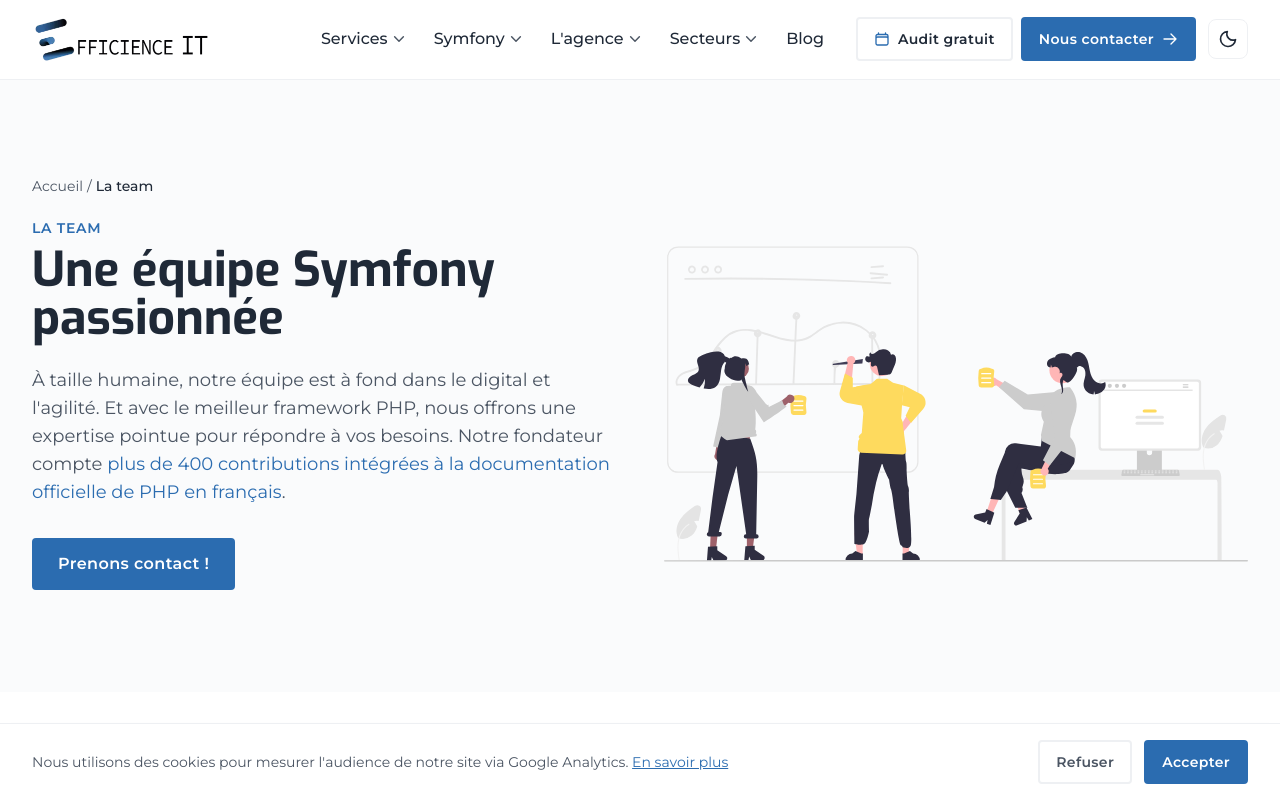
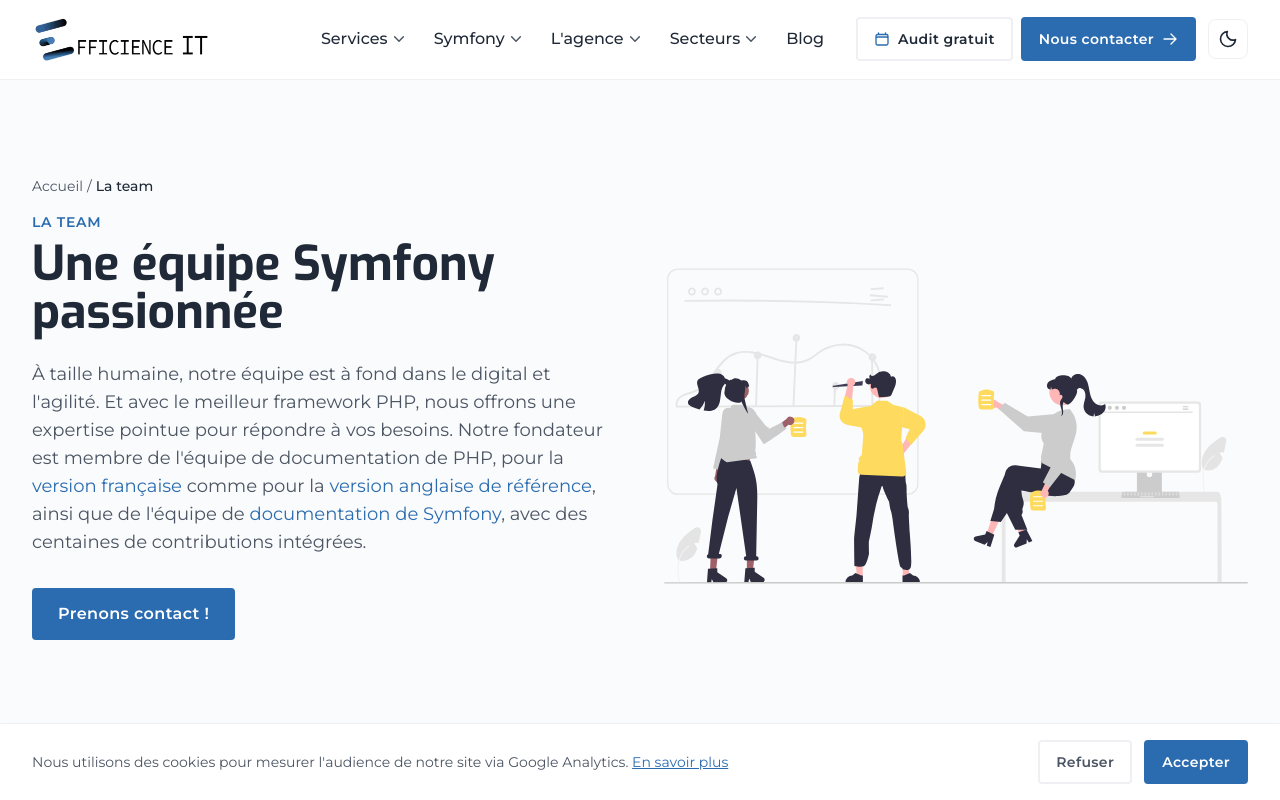
Before and after one commit to efficience-it/website, a Next.js app: page /la-team in a window 1280 px wide. Shown: the top 800 px of the page. Built offline with nearby package versions, Linux system fonts and the light colour scheme.

Commit message:
update (#1252)
* update

* update

* update

```diff
--- a/src/app/(fr)/la-team/page.tsx
+++ b/src/app/(fr)/la-team/page.tsx
@@ -27,7 +27,7 @@ const webPage = webPageJsonLd({
     "Découvrez l'équipe d'Efficience IT : développeurs, profils techniques et métiers engagés dans la réalisation de projets web et applicatifs.",
   path: "/la-team",
   datePublished: "2025-09-01",
-  dateModified: "2025-09-01",
+  dateModified: "2026-11-23",
 });
 
 const teamRelatedLinks: RelatedLink[] = [
@@ -70,12 +70,20 @@ export default function LaTeam() {
                 À taille humaine, notre équipe est à fond dans le digital et
                 l&apos;agilité. Et avec le meilleur framework PHP, nous offrons
                 une expertise pointue pour répondre à vos besoins. Notre
-                fondateur compte{" "}
-                <a href="https://github.com/php/doc-fr/pulls?q=is%3Apr+author%3Alacatoire+is%3Amerged" target="_blank" rel="noopener noreferrer" className="text-primary hover:underline">
-                  plus de 400 contributions intégrées à la documentation
-                  officielle de PHP en français
+                fondateur est membre de l&apos;équipe de documentation de PHP,
+                pour la{" "}
+                <a href="https://github.com/php/doc-fr" target="_blank" rel="noopener noreferrer" className="text-primary hover:underline">
+                  version française
+                </a>{" "}
+                comme pour la{" "}
+                <a href="https://github.com/php/doc-en" target="_blank" rel="noopener noreferrer" className="text-primary hover:underline">
+                  version anglaise de référence
                 </a>
-                .
+                , ainsi que de l&apos;équipe de{" "}
+                <a href="https://github.com/symfony/symfony-docs" target="_blank" rel="noopener noreferrer" className="text-primary hover:underline">
+                  documentation de Symfony
+                </a>
+                , avec des centaines de contributions intégrées.
               </p>
               <Button href="/contact" className="mt-8">
                 Prenons contact !
```
